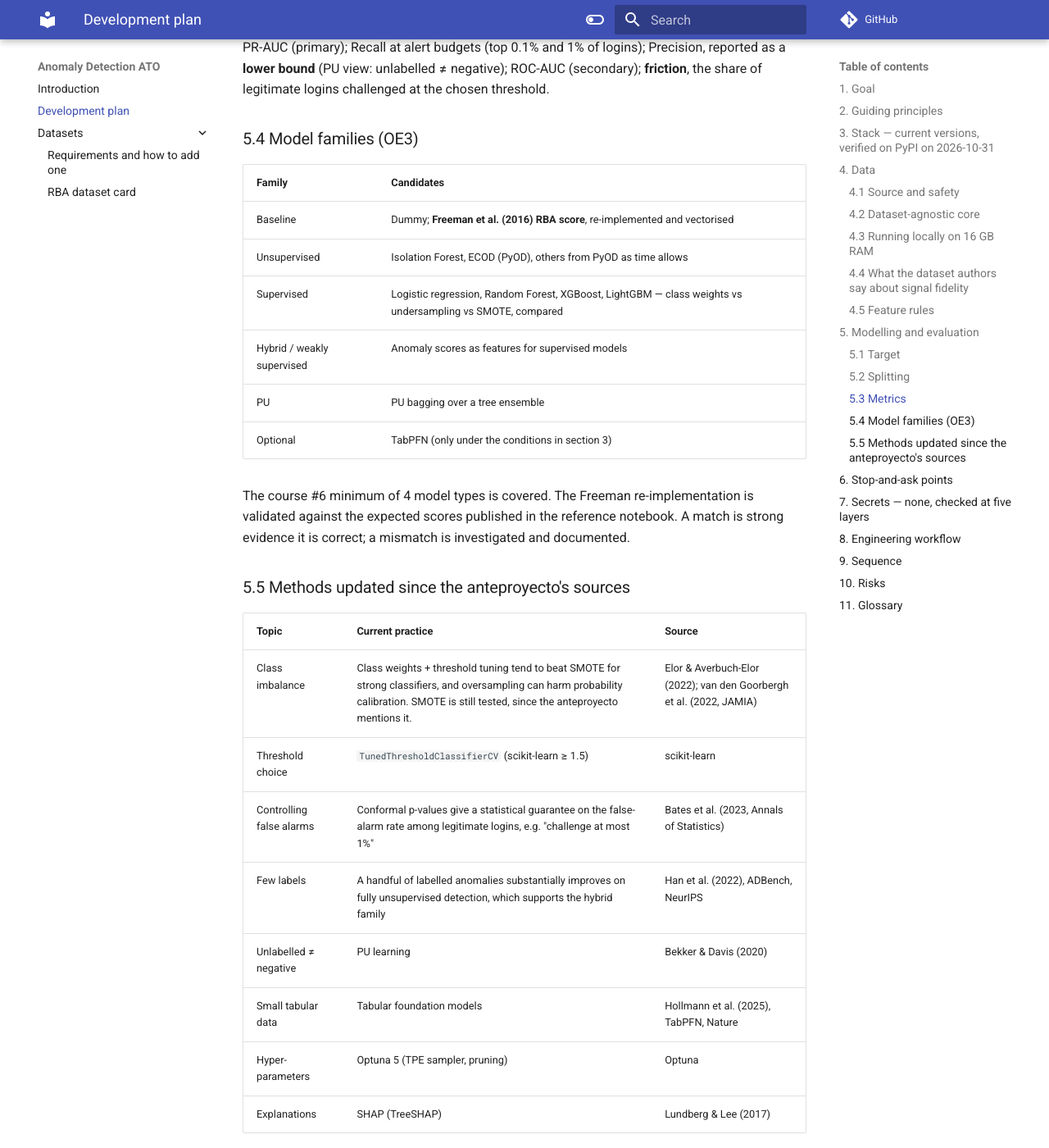
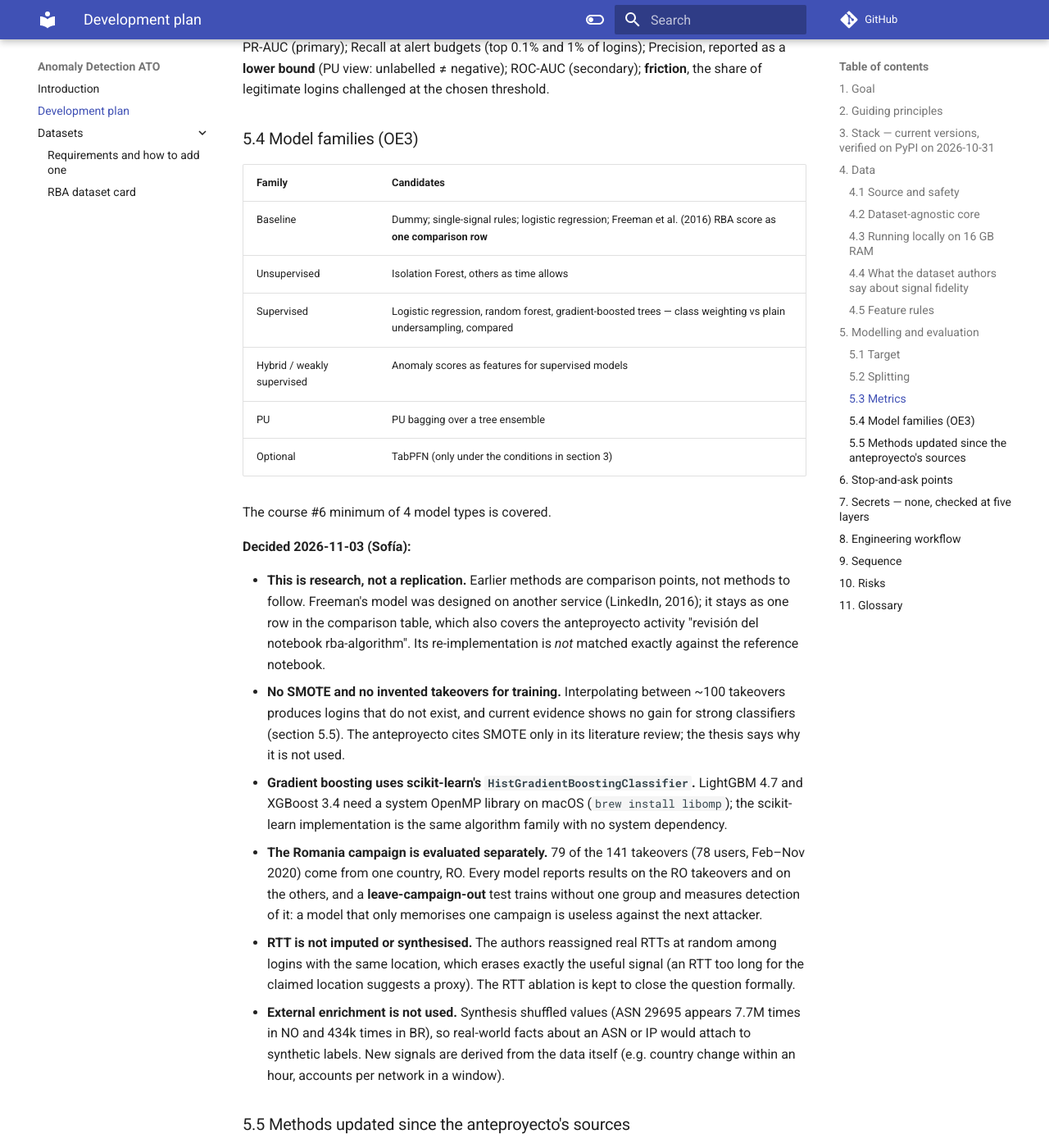
Before and after one commit to modsiw-mona/anomaly_detection_ato, an MkDocs documentation site: the page built from docs/development-plan.md, in a window 1280 px wide and 1400 px high, scrolled down 5205 px. Shown: the whole window at 82% size. Built offline with MkDocs 1.6.1 and Material for MkDocs 9.7.7, drawn with Linux system fonts in a browser that asks for light colours; comment, search, counter and statistics services are not loaded; some of the changed text lies outside the part shown.

Commit message:
docs: record the issue 6 decisions and the Romania campaign finding

```diff
--- a/docs/development-plan.md
+++ b/docs/development-plan.md
@@ -175,22 +175,44 @@ legitimate logins challenged at the chosen threshold.
 
 | Family | Candidates |
 | --- | --- |
-| Baseline | Dummy; **Freeman et al. (2016) RBA score**, re-implemented and vectorised |
-| Unsupervised | Isolation Forest, ECOD (PyOD), others from PyOD as time allows |
-| Supervised | Logistic regression, Random Forest, XGBoost, LightGBM — class weights vs undersampling vs SMOTE, compared |
+| Baseline | Dummy; single-signal rules; logistic regression; Freeman et al. (2016) RBA score as **one comparison row** |
+| Unsupervised | Isolation Forest, others as time allows |
+| Supervised | Logistic regression, random forest, gradient-boosted trees — class weighting vs plain undersampling, compared |
 | Hybrid / weakly supervised | Anomaly scores as features for supervised models |
 | PU | PU bagging over a tree ensemble |
 | Optional | TabPFN (only under the conditions in section 3) |
 
-The course #6 minimum of 4 model types is covered. The Freeman re-implementation is validated
-against the expected scores published in the reference notebook. A match is strong evidence it is
-correct; a mismatch is investigated and documented.
+The course #6 minimum of 4 model types is covered.
+
+**Decided 2026-11-03 (Sofía):**
+
+- **This is research, not a replication.** Earlier methods are comparison points, not methods to
+  follow. Freeman's model was designed on another service (LinkedIn, 2016); it stays as one row in
+  the comparison table, which also covers the anteproyecto activity "revisión del notebook
+  rba-algorithm". Its re-implementation is *not* matched exactly against the reference notebook.
+- **No SMOTE and no invented takeovers for training.** Interpolating between ~100 takeovers produces
+  logins that do not exist, and current evidence shows no gain for strong classifiers (section 5.5).
+  The anteproyecto cites SMOTE only in its literature review; the thesis says why it is not used.
+- **Gradient boosting uses scikit-learn's `HistGradientBoostingClassifier`.** LightGBM 4.7 and
+  XGBoost 3.4 need a system OpenMP library on macOS (`brew install libomp`); the scikit-learn
+  implementation is the same algorithm family with no system dependency.
+- **The Romania campaign is evaluated separately.** 79 of the 141 takeovers (78 users, Feb–Nov 2020)
+  come from one country, RO. Every model reports results on the RO takeovers and on the others, and a
+  **leave-campaign-out** test trains without one group and measures detection of it: a model that
+  only memorises one campaign is useless against the next attacker.
+- **RTT is not imputed or synthesised.** The authors reassigned real RTTs at random among logins
+  with the same location, which erases exactly the useful signal (an RTT too long for the claimed
+  location suggests a proxy). The RTT ablation is kept to close the question formally.
+- **External enrichment is not used.** Synthesis shuffled values (ASN 29695 appears 7.7M times in
+  NO and 434k times in BR), so real-world facts about an ASN or IP would attach to synthetic labels.
+  New signals are derived from the data itself (e.g. country change within an hour, accounts per
+  network in a window).
 
 ### 5.5 Methods updated since the anteproyecto's sources
 
 | Topic | Current practice | Source |
 | --- | --- | --- |
-| Class imbalance | Class weights + threshold tuning tend to beat SMOTE for strong classifiers, and oversampling can harm probability calibration. SMOTE is still tested, since the anteproyecto mentions it. | Elor & Averbuch-Elor (2022); van den Goorbergh et al. (2022, JAMIA) |
+| Class imbalance | Class weights + threshold tuning tend to beat SMOTE for strong classifiers, and oversampling can harm probability calibration. SMOTE is therefore not used (decision of 2026-11-03). | Elor & Averbuch-Elor (2022); van den Goorbergh et al. (2022, JAMIA) |
 | Threshold choice | `TunedThresholdClassifierCV` (scikit-learn ≥ 1.5) | scikit-learn |
 | Controlling false alarms | Conformal p-values give a statistical guarantee on the false-alarm rate among legitimate logins, e.g. "challenge at most 1%" | Bates et al. (2023, Annals of Statistics) |
 | Few labels | A handful of labelled anomalies substantially improves on fully unsupervised detection, which supports the hybrid family | Han et al. (2022), ADBench, NeurIPS |
@@ -261,8 +283,8 @@ must never be copied into it.
 | #2 | Load into the canonical schema, unify nulls, fix data types, flag artefacts → parquet in `data/02_intermediate/`; notebook `2-exploration` |
 | #3 | Univariate / bivariate / multivariate EDA; deep dive on the 140 ATOs (timeline, users, failures before success, attack-IP overlap); artefact, geography and RTT checks; validation rules; split decision; sample definition; notebook `3-analysis` |
 | #4 | Behaviour features (polars, no future peeking) + scikit-learn preprocessing pipeline → `data/04_feature/`; notebook `4-feat_eng` |
-| #5 | Dummy + Freeman baseline, validation protocol, CV, learning curves; notebook `5-models` |
-| #6 | Model-family comparison, ablations (geography, RTT, identity encodings, artefacts), tuning of the top 2–3, best pipeline → `.joblib`; notebook `5-models` |
+| #5 | Dummy, rules, logistic regression and Freeman baselines, validation protocol, CV, learning curves; notebook `5-models` |
+| #6 | Takeover profile; model-family comparison; RO vs other takeovers and leave-campaign-out; new derived features; ablations (geography, RTT, identity encodings, artefacts), tuning of the top 2–3, best pipeline → `.joblib`; notebook `5-models` |
 | #7 | Final test evaluation, thresholds and alert budgets, conformal false-alarm control, SHAP, error analysis, FP/FN costs, friction; notebook `6-interpretation` |
 | #8 | Streamlit demo: score one login → risk score, tier (allow / step-up / block), top signals; screenshots + run instructions |
 
@@ -272,6 +294,7 @@ must never be copied into it.
 | --- | --- |
 | 16 GB RAM vs 31.3M rows | polars streaming, categoricals, column pruning, cached parquet stages, user-based sample |
 | Freeman score cost | vectorised cumulative counts instead of per-row loops |
+| One campaign dominates the labels | results reported per group; leave-campaign-out test |
 | 140 positives → high-variance metrics | repeated grouped CV, bootstrap CIs, alert-budget recall |
 | Synthetic artefacts | behaviour-first features, flags, ablations |
 | Future information leaking into features | strict "past only" computation, unit-tested |
```
Also changed, not shown: docs/datasets/rba.md (+9 -0 lines).
